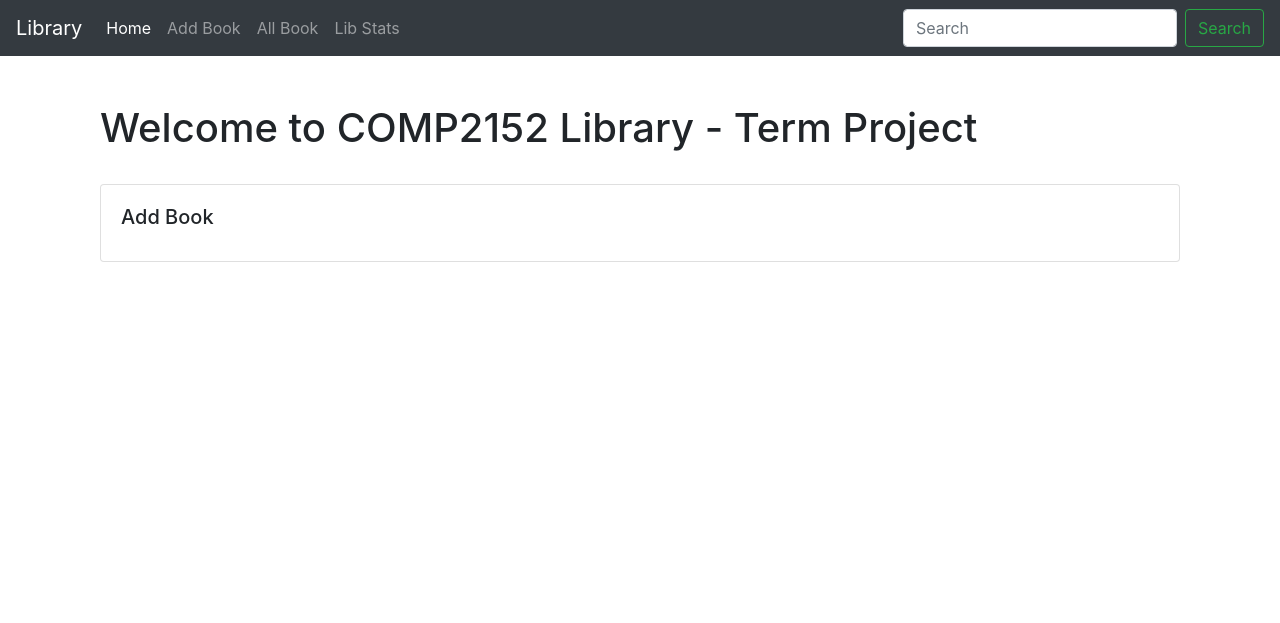
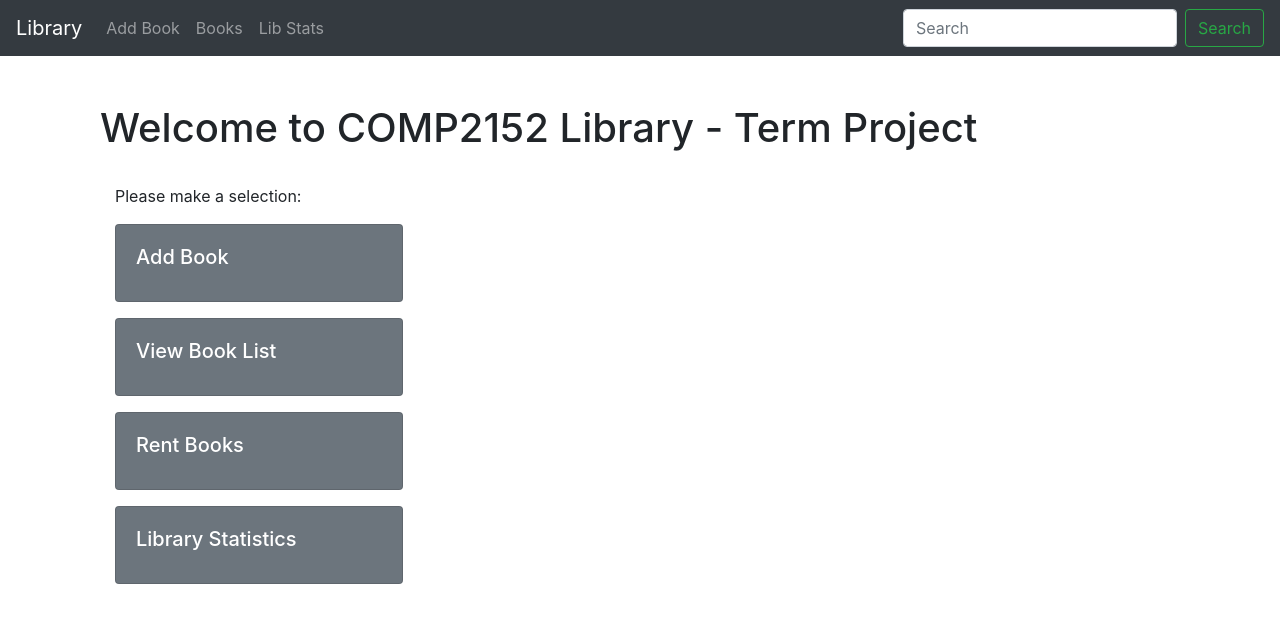
Before and after one commit to otaviobarbosa617/djangoTermProject, a Django app: page / in a window 1280 px wide. Shown: the top 623 px of the page. Run offline with Django 4.2, Linux system fonts and the light colour scheme.

Commit message:
renames, book list, book detail

```diff
--- a/library/forms.py
+++ b/library/forms.py
@@ -2,7 +2,7 @@ from django import forms
 from .models import Book
 
 
-class BookForm(forms.ModelForm):
+class BookForm(forms.Form):
     class Meta:
         model = Book
         fields = "__all__"
--- a/library/models.py
+++ b/library/models.py
@@ -38,6 +38,7 @@ class Author(models.Model):
 class Book(models.Model):
     book_isbn = models.CharField('ISBN', max_length=13, unique=True, default=0)
     book_name = models.CharField('Name', max_length=200)
+    # AFTER finishing, I noticed that this is a logical error: A book can have multiple authors
     book_author = models.ForeignKey(Author, on_delete=models.SET_NULL, null=True)
     book_genre = models.ManyToManyField(BookGenre, null=True)
     book_language = models.ForeignKey(Language, on_delete=models.SET_NULL, null=True)
@@ -73,7 +74,7 @@ class InstanceBook(models.Model):
         ('una', 'Unavailable')
     )
 
-    book_status = models.CharField(max_length=10, choices=BOOK_STATUS_CHOICES,
+    book_status = models.CharField(max_length=3, choices=BOOK_STATUS_CHOICES,
                                    blank=True, default='ava', help_text='Book Availability')
 
     @property
--- a/library/urls.py
+++ b/library/urls.py
@@ -5,7 +5,9 @@ from . import views
 urlpatterns = [
     path('', views.home, name='home'),
     path('admin/', admin.site.urls),
-    path('addbook',views.add_book, name='addbook'),
-    path('allbooks', views.view_all_books, name='allbooks'),
-    path('librarystats', views.library_stats, name='librarystats')
+    path('book/add_book/', views.add_book, name='addbook'),
+    path('library/stats/', views.library_stats, name='librarystats'),
+    path('book/', views.BookListView.as_view(), name='book-list'),
+    path('book/list/', views.BookListView.as_view(), name='book-list'),
+    path('book/<int:pk>', views.BookDetailView.as_view(), name='book-detail')
 ]
--- a/library/views.py
+++ b/library/views.py
@@ -2,6 +2,7 @@ from django.shortcuts import render
 from django.http import HttpResponse
 from .forms import BookForm
 from .models import Book, BookGenre, Author, InstanceBook
+from django.views import generic
 
 
 def home(request):
@@ -11,12 +12,6 @@ def home(request):
 def add_book(request):
     return render(request, 'addbook.html')
 
-def view_all_books(request):
-    books = Book.objects.all()
-    context = {
-        'book_list': books
-    }
-    return render(request,'booksall.html', context=context)
 
 def library_stats(request):
     num_books = Book.objects.all().count()
@@ -29,3 +24,20 @@ def library_stats(request):
     }
 
     return render(request, 'librarystats.html', context=context)
+
+
+class BookListView(generic.ListView):
+    model = Book
+    context_object_name = 'book_list'
+    queryset = Book.objects.all()
+    template_name = 'books.html'
+
+
+class BookDetailView(generic.DetailView):
+    model = Book
+    template_name = 'book_detail.html'
+
+
+class FormAddView(generic.FormView):
+    template_name = 'addbook.html'
+    form_class = BookForm
--- a/templates/addbook.html
+++ b/templates/addbook.html
@@ -1,6 +1,7 @@
 {% extends 'base.html' %}
 
 {% block content %}
+    <br>
 <div class="container">
           <h1>Add Book:</h1>
 </div>
--- a/templates/home.html
+++ b/templates/home.html
@@ -4,10 +4,36 @@
     <br>
     <div class="container">
         <h1>Welcome to COMP2152 Library - Term Project</h1>
-        <br>
-        <div class="card">
-            <div class="card-body">
-                <h5 class="card-title">Add Book</h5>
+                <br>
+        <div class="container">
+            <p>Please make a selection:</p>
+        </div>
+
+        <div class="container">
+            <div class="card-deck flex-column">
+                <div class="card text-white bg-secondary mb-3" style="max-width: 18rem">
+                    <div class="card-body">
+                        <h5 class="card-title">Add Book</h5>
+                    </div>
+                </div>
+                <a href="{% url 'book-list' %}">
+                    <div class="card text-white bg-secondary mb-3" style="max-width: 18rem">
+                        <div class="card-body">
+                            <h5 class="card-title">View Book List</h5>
+                        </div>
+                    </div>
+                </a>
+
+                <div class="card text-white bg-secondary mb-3" style="max-width: 18rem">
+                    <div class="card-body">
+                        <h5 class="card-title">Rent Books</h5>
+                    </div>
+                </div>
+                <div class="card text-white bg-secondary mb-3" style="max-width: 18rem">
+                    <div class="card-body">
+                        <h5 class="card-title">Library Statistics</h5>
+                    </div>
+                </div>
             </div>
         </div>
     </div>
--- a/templates/librarystats.html
+++ b/templates/librarystats.html
@@ -1,6 +1,7 @@
 {% extends 'base.html' %}
 
 {% block content %}
+    <br>
     <div class="container">
     <h1>Library Statistics:</h1>
         <div class="container">
--- a/templates/navbar.html
+++ b/templates/navbar.html
@@ -3,21 +3,16 @@
   <button class="navbar-toggler" type="button" data-toggle="collapse" data-target="#navbarSupportedContent" aria-controls="navbarSupportedContent" aria-expanded="false" aria-label="Toggle navigation">
     <span class="navbar-toggler-icon"></span>
   </button>
-
   <div class="collapse navbar-collapse" id="navbarSupportedContent">
     <ul class="navbar-nav mr-auto">
-      <li class="nav-item active">
-        <a class="nav-link" href="">Home <span class="sr-only">(current)</span></a>
-      </li>
               <li class="nav-item ">
         <a class="nav-link" href="{% url 'addbook' %}">Add Book <span class="sr-only">(current)</span></a>
       </li>
         <li class="nav-item ">
-        <a class="nav-link" href="{% url 'allbooks' %}">All Book <span class="sr-only">(current)</span></a>
+        <a class="nav-link" href="{% url 'book-list' %}">Books <span class="sr-only">(current)</span></a>
       </li>
         <li class="nav-item ">
         <a class="nav-link" href="{% url 'librarystats' %}">Lib Stats <span class="sr-only">(current)</span></a>
-      </li>
     </ul>
     <form class="form-inline my-2 my-lg-0">
       <input class="form-control mr-sm-2" type="search" placeholder="Search" aria-label="Search">
```
Also changed, not shown: templates/book_detail.html (added, +35 -0 lines), templates/books.html (added, +34 -0 lines), templates/booksall.html (deleted, +0 -35 lines).
